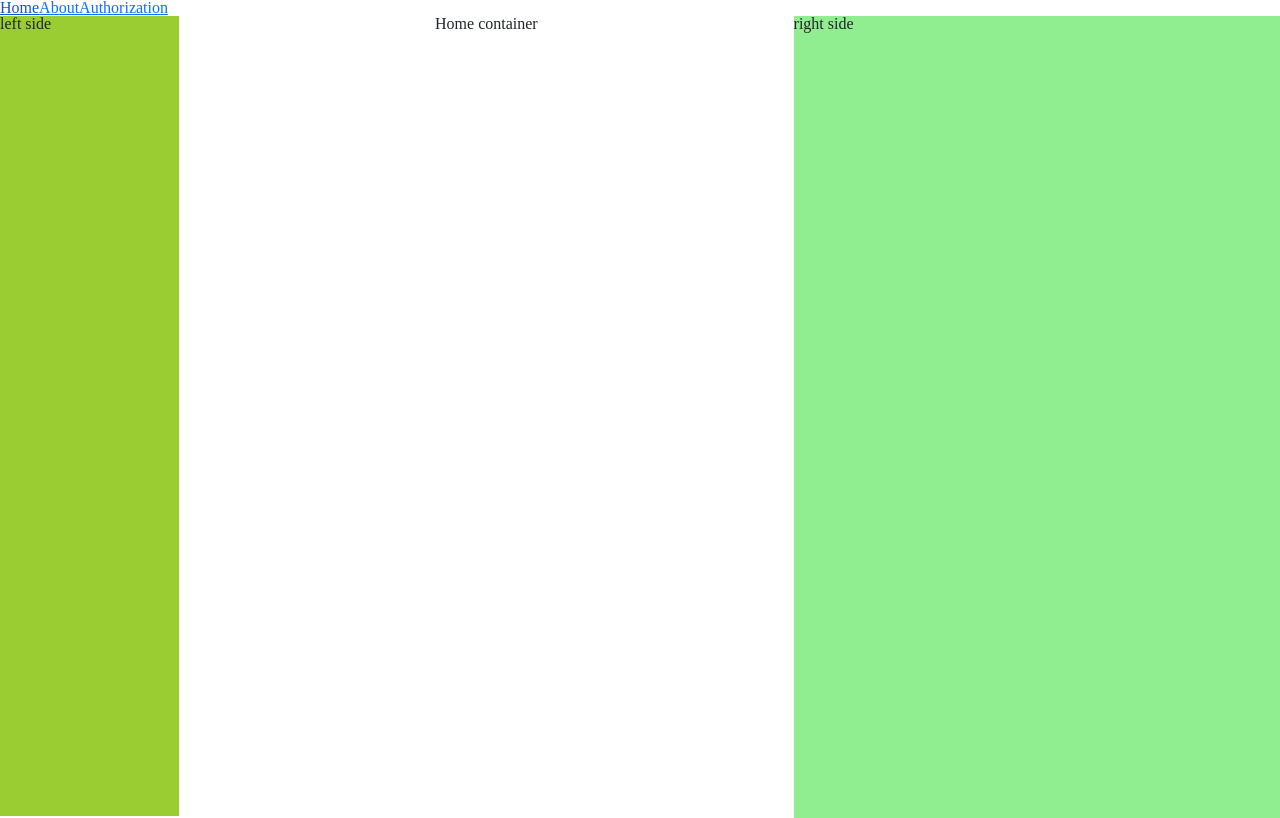
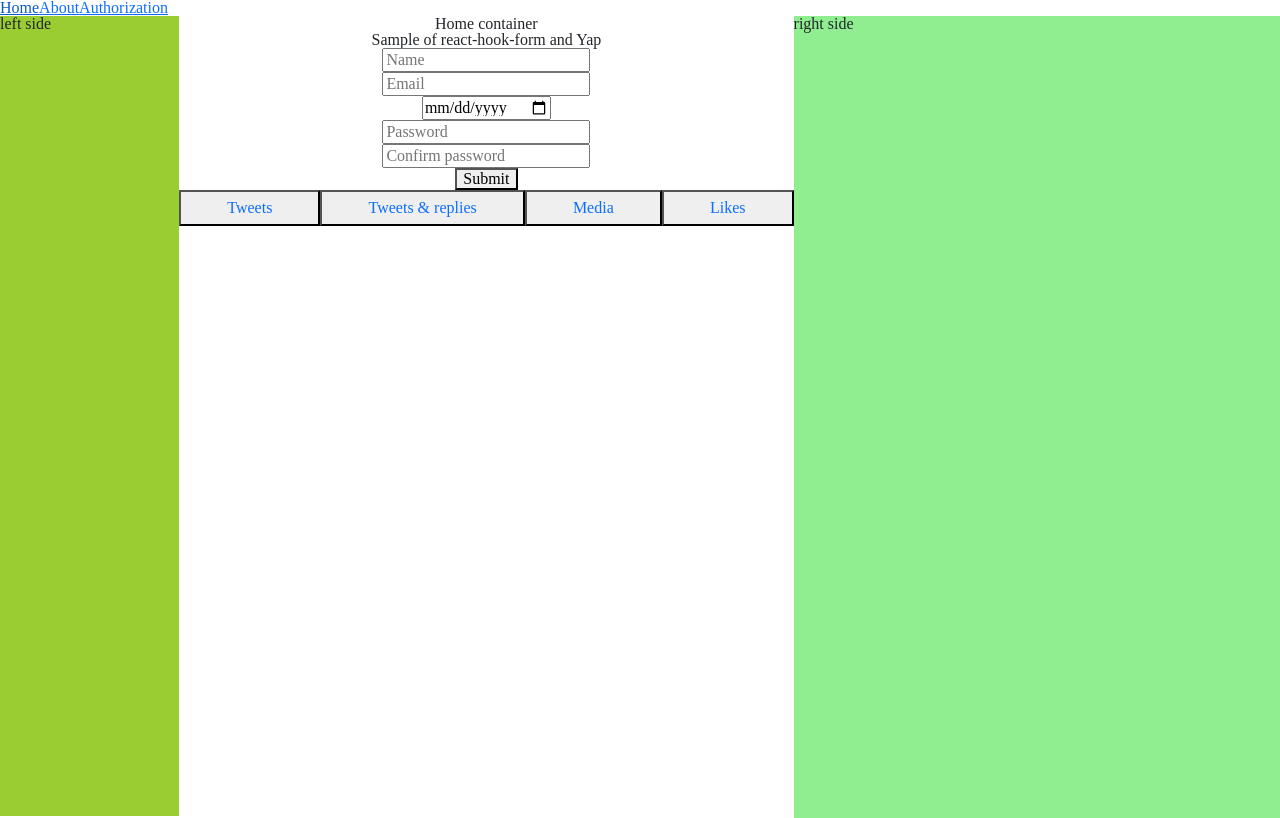
Before and after one commit to attech-org/leleka, a React (Create React App) app: page / in a window 1280 px wide. Shown: the top 818 px of the page. Built offline with nearby package versions, Linux system fonts and the light colour scheme.

Commit message:
added tabs-container

```diff
--- /dev/null
+++ b/src/containers/Tabs.tsx
@@ -0,0 +1,57 @@
+import Tab from "react-bootstrap/Tab";
+import Tabs from "react-bootstrap/Tabs";
+interface TabsDataProps {
+  label: string;
+  content: string | null;
+  key: string;
+}
+const tabsData = [
+  {
+    label: "Tweets",
+    content: null,
+    key: "Tweets",
+  },
+
+  {
+    label: "Tweets & replies",
+    content: null,
+    key: "Tweets & replies",
+  },
+
+  {
+    label: "Media",
+    content: null,
+    key: "Media",
+  },
+  {
+    label: "Likes",
+    content: null,
+    key: "Likes",
+  },
+];
+
+const TabsContainer: React.FunctionComponent = () => {
+  return (
+    <Tabs
+      defaultActiveKey="profile"
+      id="justify-tab-example"
+      className="mb-3"
+      fill
+      variant="flat"
+    >
+      {tabsData.map(({ label, content, key }: TabsDataProps) => {
+        return (
+          <Tab eventKey={key} title={label} key={key}>
+            {content}
+          </Tab>
+        );
+      })}
+
+      {/* <Tab eventKey="Tweets" title="Tweets" />
+      <Tab eventKey="Tweets & replies" title="Tweets & replies" />
+      <Tab eventKey="Media" title="Media" />
+      <Tab eventKey="Likes" title="Likes" /> */}
+    </Tabs>
+  );
+};
+export default TabsContainer;
--- a/src/pages/Home.tsx
+++ b/src/pages/Home.tsx
@@ -1,13 +1,14 @@
+import FormValidationSample from "../components/FormValidationSample";
 import HomeContainer from "../containers/Home";
 import Layout from "../containers/Layout";
-
+import TabsContainer from "../containers/Tabs";
 const HomePage: React.FunctionComponent = () => {
   return (
-    <>
-      <Layout>
-        <HomeContainer />
-      </Layout>
-    </>
+    <Layout>
+      <HomeContainer />
+      <FormValidationSample />
+      <TabsContainer />
+    </Layout>
   );
 };
 
```
